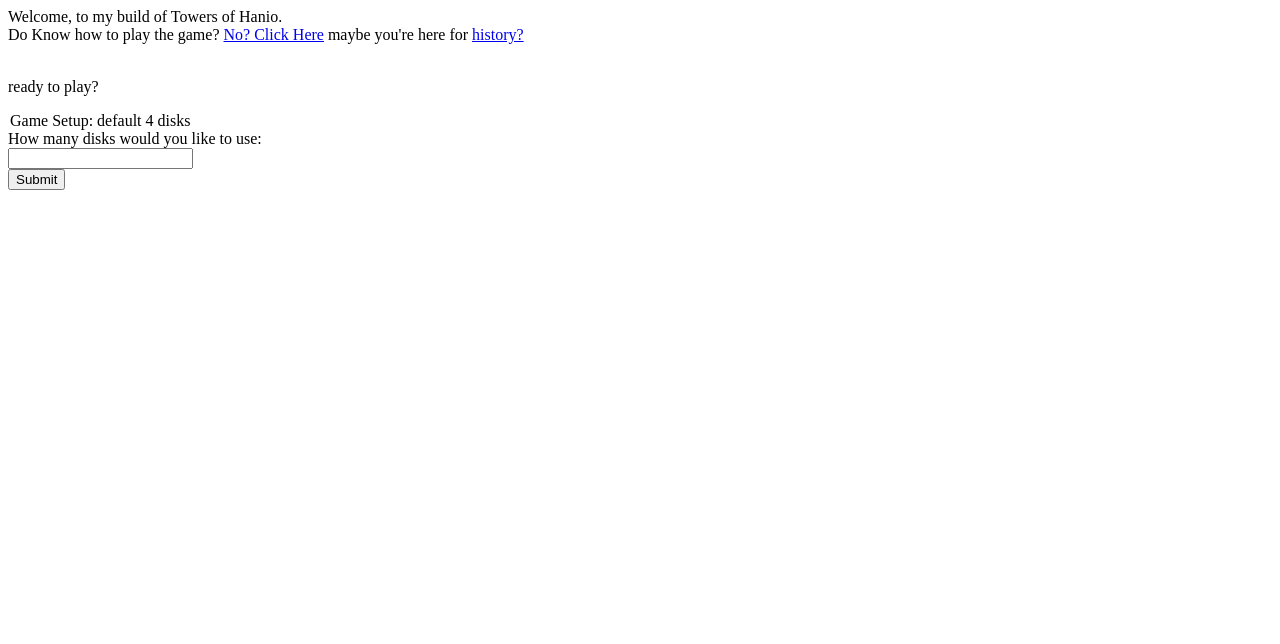
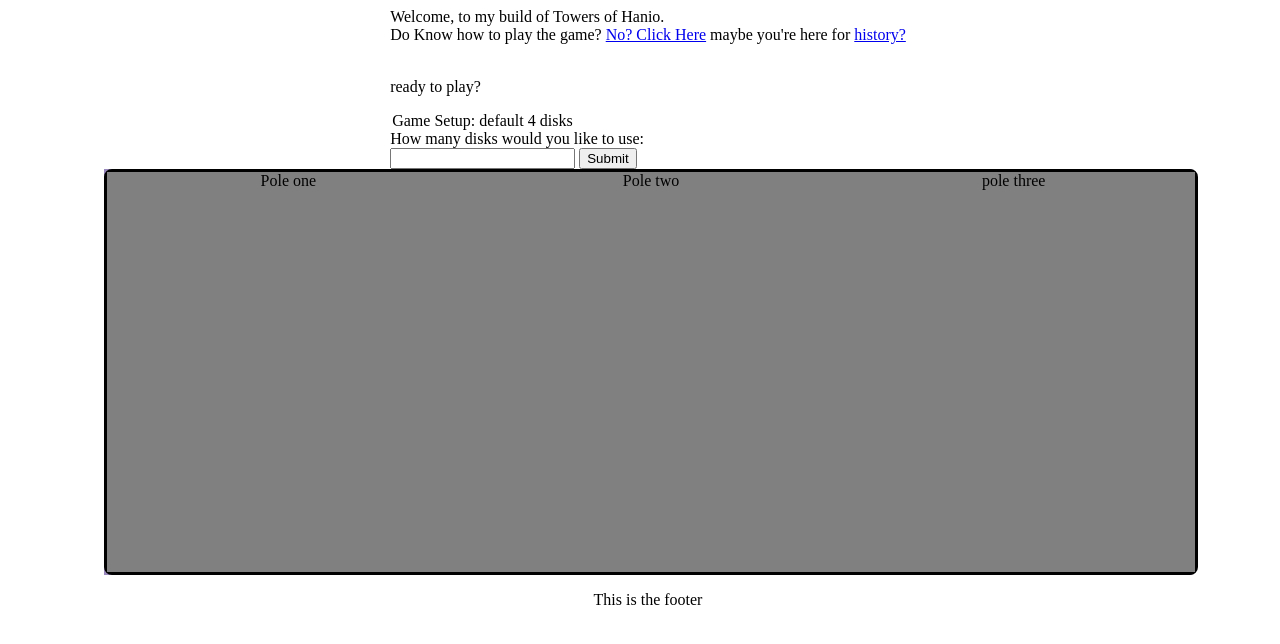
Before and after one commit to sdkclements/GA-Project1, a plain HTML site: page index.html in a window 1280 px wide. Drawn offline with nearby package versions, Linux system fonts and the light colour scheme.

Commit message:
starting to get the front side working

```diff
--- a/index.html
+++ b/index.html
@@ -11,7 +11,7 @@
 		<legend> Game Setup: default 4 disks</legend>
 
 			How many disks would you like to use:<br>
-			<input type="text" name="disknumber"><br>
+			<input type="text" name="disknumber">
 			<!-- Number of columns:<br>
 			<input type="text" name="columns"><br> -->
 			<input type="submit" value="Submit">
@@ -20,11 +20,13 @@
 		<main>
 		<div class="maincontainer">
 		<!-- SHould create all poles/rings with JS objects -->
-		<!-- <div class="Pole" id="pol1"> Pole one</div>
+		<div class="pole" id="pol1"> Pole one</div>
 		<div class="pole" id="pol2">Pole two</div>
-		<div class="pole" id="pol3">pole three</div> -->
+		<div class="pole" id="pol3">pole three</div>
 
 		</div>
+		</main>
+		<footer><p> This is the footer</p> </footer>
 
 	<script src="https://code.jquery.com/jquery-3.1.1.js"
   integrity="sha256-16cdPddA6VdVInumRGo6IbivbERE8p7CQR3HzTBuELA="
--- a/style/style.css
+++ b/style/style.css
@@ -0,0 +1,39 @@
+html{
+	width: 100%;
+	height: 100%;
+
+}
+body{
+	width: 100%;
+	display: flex;
+	flex-direction: column;
+	justify-content: center;
+	align-items: center;
+}
+header {}
+main{
+	width: 85%;
+	background-color: #9888BB
+
+}
+.maincontainer{
+	width: 100%;
+	height: 80%;
+	display: flex;
+	flex-direction: row;
+	justify-content: space-between;
+	align-items: stretch;
+	border: 3px;
+	border-style: solid;
+	border-radius: 8px;
+}
+
+.pole {
+	width:40%;
+	height: 400px;
+	background-color: grey;
+	text-align: center;
+}
+.disk {
+
+}
```
Also changed, not shown: js/main.js (+28 -7 lines).
